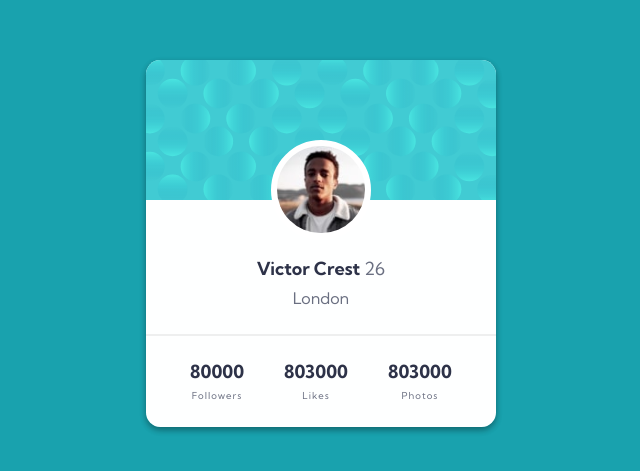
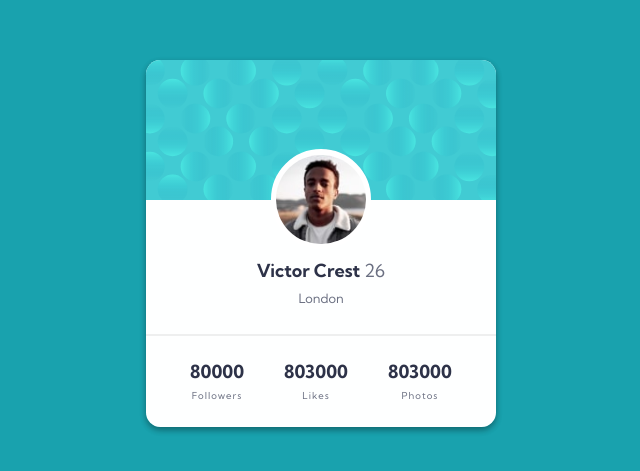
Before and after one commit to Brunno-DaSilva/profile-card-component, a React (Create React App) app: page / in a window 1280 px wide. Shown: the part 397-868 px from the top of the page, without its empty margins (319-959 px from the left). Built offline with nearby package versions, Linux system fonts and the light colour scheme.

Commit message:
pushing latest changes

```diff
--- a/src/components/CardMain/useCardMainStyles.scss
+++ b/src/components/CardMain/useCardMainStyles.scss
@@ -36,14 +36,14 @@ h4 {
 
     .bottom-profile__img {
       position: absolute;
-      top: -4rem;
+      top: -3.4rem;
       left: 50%;
       transform: translate(-50%, 0);
       width: 100px;
       height: 100px;
       border-radius: 50%;
       padding: 0.15rem;
-      border: 4px solid #ffffff;
+      border: 3px solid #ffffff;
       background-color: #ffffff;
       img {
         border-radius: 50%;
@@ -63,6 +63,7 @@ h4 {
         margin-top: 0.5rem;
         color: $text-gray;
         font-weight: 400;
+        font-size: 0.8rem;
       }
     }
   }
```
